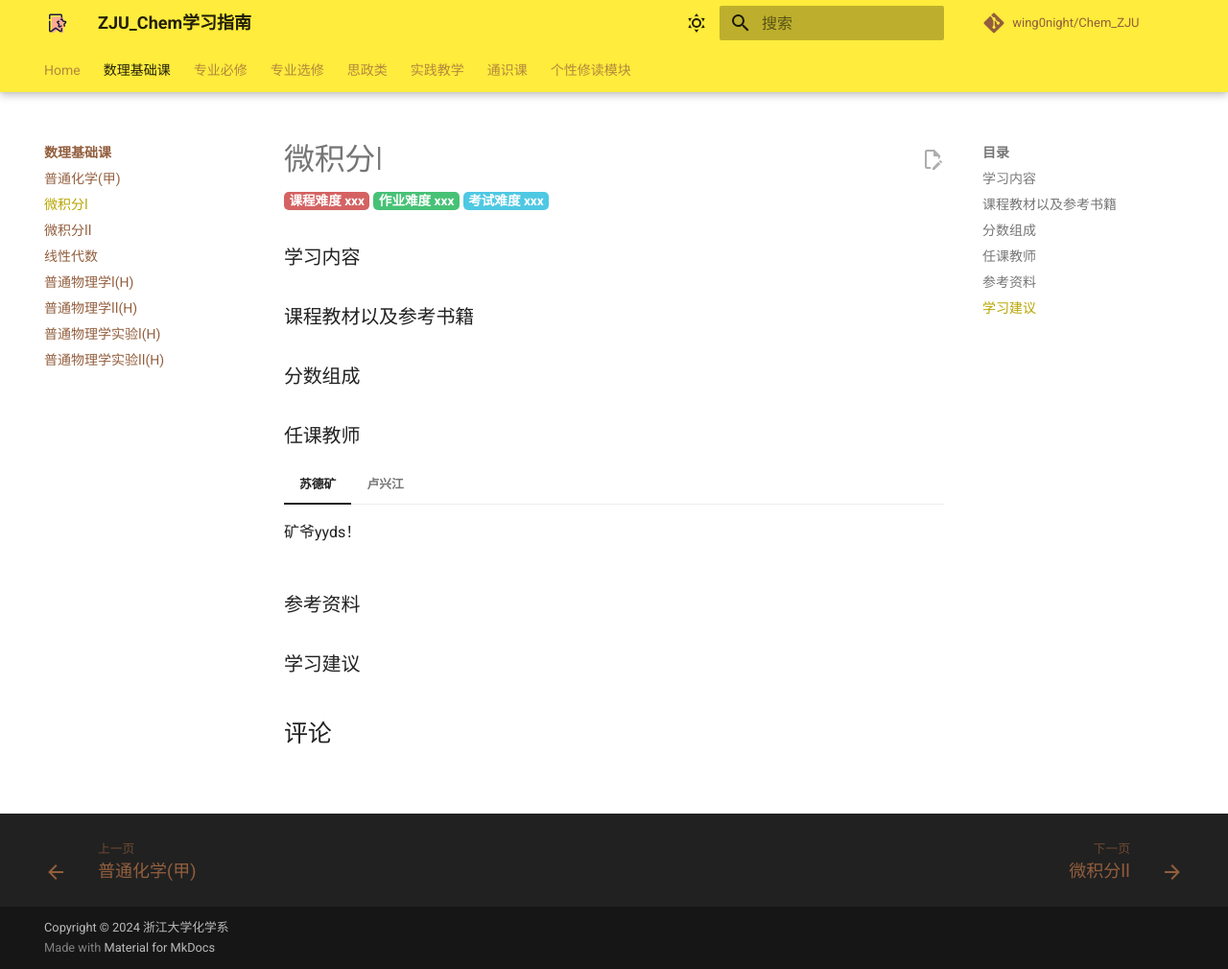
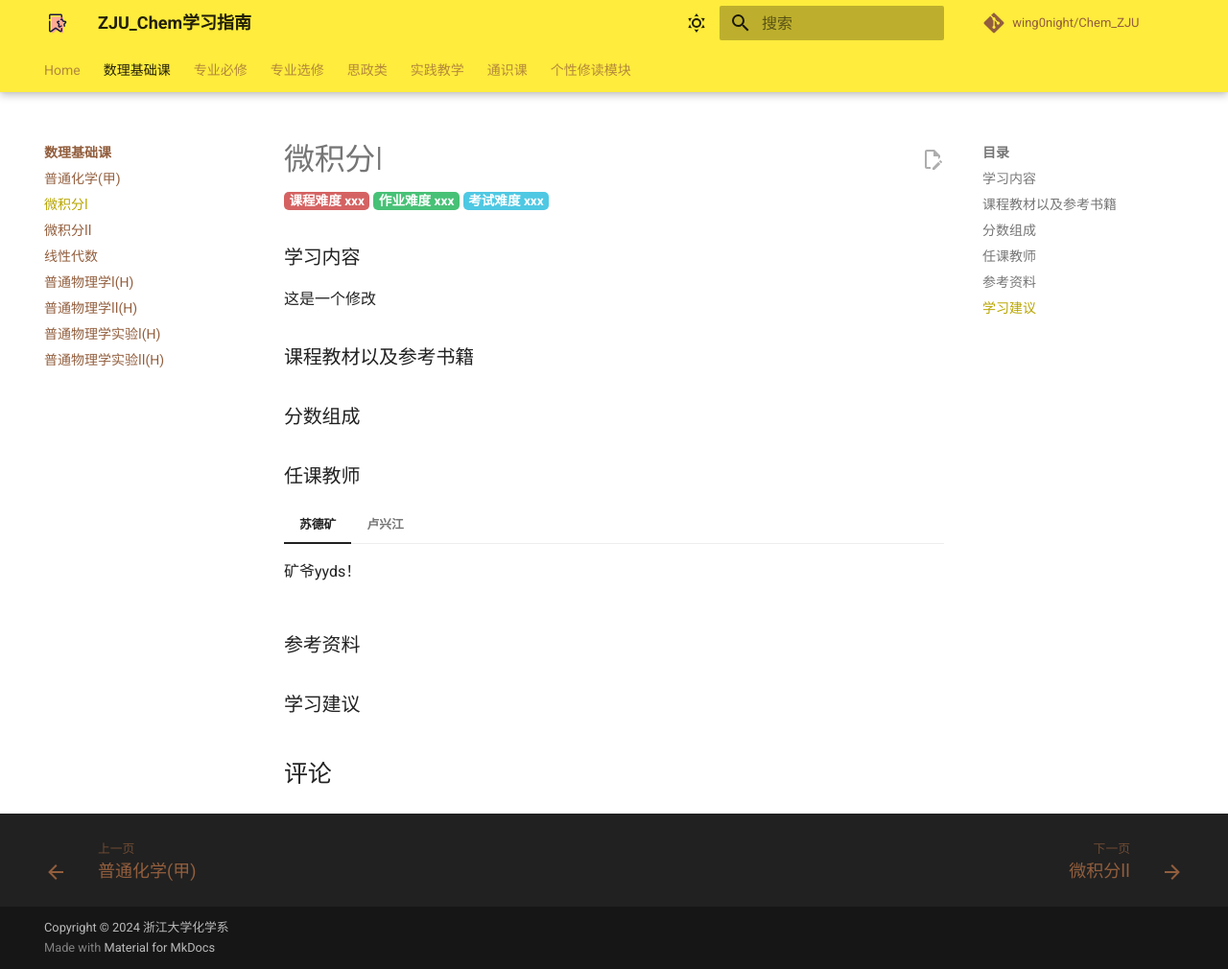
Before and after one commit to ChemZJU/Chem_ZJU, an MkDocs documentation site: the page built from docs/Basic/Calculus1(H).md, in a window 1280 px wide and 1010 px high. Shown: the whole window at 96% size. Built offline with MkDocs 1.6.1 and Material for MkDocs 9.7.7, drawn with Linux system fonts in a browser that asks for light colours; comment, search, counter and statistics services are not loaded.

Commit message:
Update Calculus1(H).md

```diff
--- a/docs/Basic/Calculus1(H).md
+++ b/docs/Basic/Calculus1(H).md
@@ -10,7 +10,7 @@ comments: true
 
 ### 学习内容
 
-
+这是一个修改
 
 
 
```
